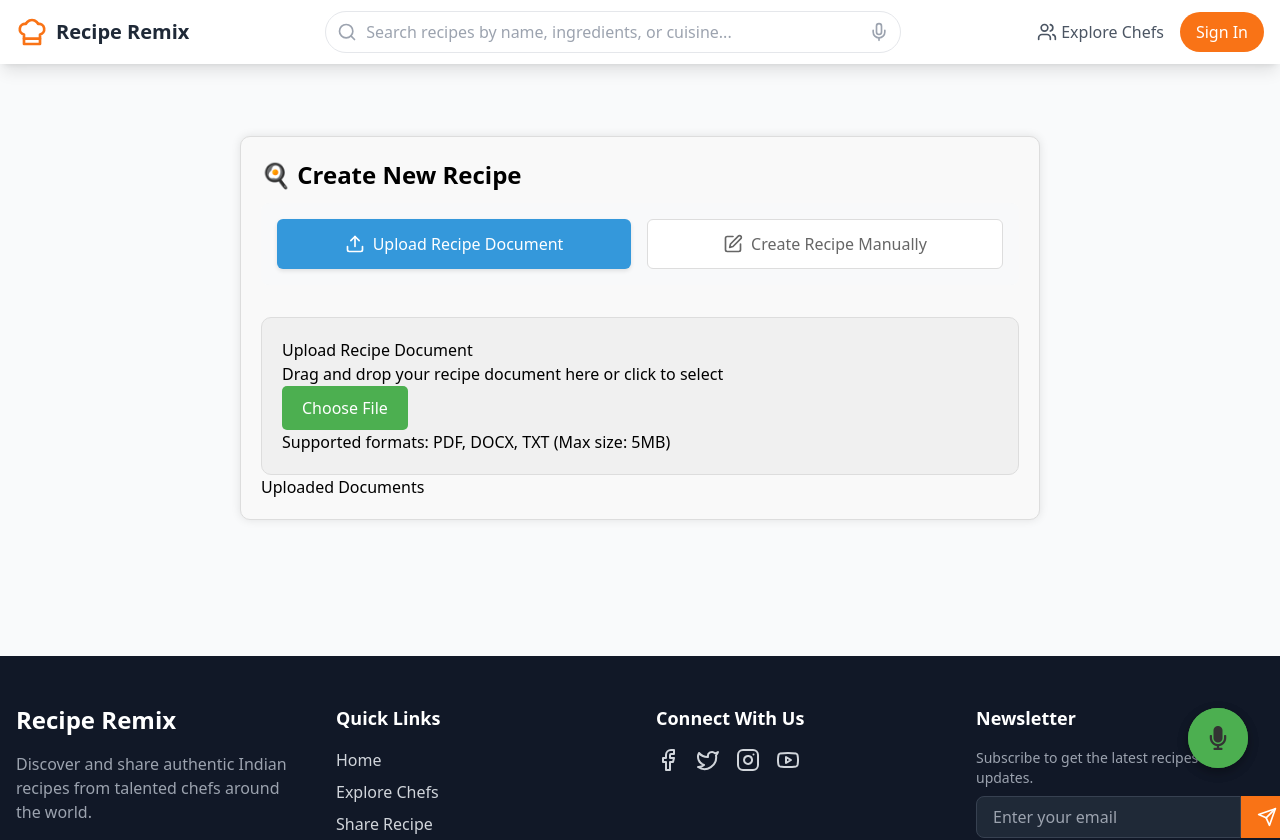
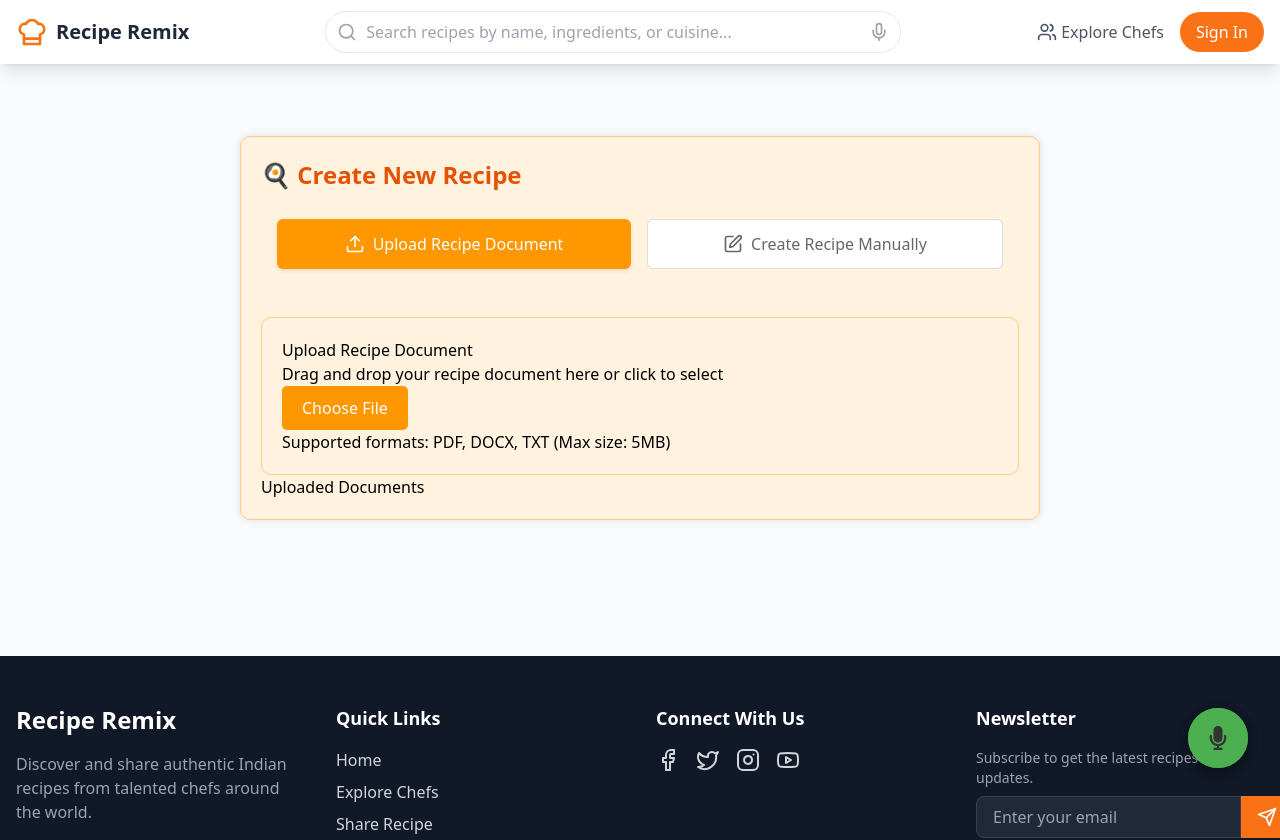
Before and after one commit to Hemanth610/professional, a React (Vite) app: page /create in a window 1280 px wide. Shown: the top 840 px of the page. Built offline with nearby package versions, Linux system fonts and the light colour scheme.

Commit message:
Updated CreateRecipe

```diff
--- a/src/pages/CreateRecipe.tsx
+++ b/src/pages/CreateRecipe.tsx
@@ -5,6 +5,7 @@ import { useAuthStore } from '../store/useAuthStore';
 import { useDropzone } from 'react-dropzone';
 import styled from 'styled-components';
 import VoiceAssistant from '../components/VoiceAssistant';
+import { motion } from 'framer-motion';
 
 interface FileInfo {
     id: string;
@@ -23,8 +24,8 @@ const Container = styled.div`
     max-width: 800px;
     margin: 40px auto;
     padding: 20px;
-    background-color: #f9f9f9;
-    border: 1px solid #ddd;
+    background-color: #fff3e0; /* Light orange */
+    border: 1px solid #ffcc80; /* Lighter orange */
     border-radius: 10px;
     box-shadow: 0 0 10px rgba(0, 0, 0, 0.1);
 `;
@@ -33,28 +34,29 @@ const Title = styled.h1`
     font-size: 24px;
     font-weight: bold;
     margin-bottom: 10px;
+    color: #e65100; /* Dark orange */
 `;
 
 const UploadSection = styled.div<UploadSectionProps>`
-    background-color: ${props => props.isDragActive ? '#e0e0e0' : '#f0f0f0'};
+    background-color: ${props => props.isDragActive ? '#ffe0b2' : '#fff3e0'}; /* Light orange */
     padding: 20px;
-    border: 1px solid #ddd;
+    border: 1px solid #ffcc80; /* Lighter orange */
     border-radius: 10px;
     cursor: pointer;
     &:hover {
-        background-color: #e0e0e0;
+        background-color: #ffe0b2; /* Light orange */
     }
 `;
 
 const UploadButton = styled.button`
-    background-color: #4CAF50;
+    background-color: #ff9800; /* Orange */
     color: #fff;
     padding: 10px 20px;
     border: none;
     border-radius: 5px;
     cursor: pointer;
     &:hover {
-        background-color: #3e8e41;
+        background-color: #fb8c00; /* Darker orange */
     }
 `;
 
@@ -63,10 +65,10 @@ interface MessageProps {
 }
 
 const Message = styled.div<MessageProps>`
-    background-color: ${(props) => (props.type === 'success' ? '#dff0d8' : '#f2dede')};
-    color: ${(props) => (props.type === 'success' ? '#3c763d' : '#a94442')};
+    background-color: ${(props) => (props.type === 'success' ? '#ffe0b2' : '#ffccbc')}; /* Light orange for success, lighter for error */
+    color: ${(props) => (props.type === 'success' ? '#e65100' : '#c62828')}; /* Dark orange for success, red for error */
     padding: 10px;
-    border: 1px solid ${(props) => (props.type === 'success' ? '#d6e9c6' : '#ebccd1')};
+    border: 1px solid ${(props) => (props.type === 'success' ? '#ffcc80' : '#ef9a9a')}; /* Lighter orange for success, lighter red for error */
     border-radius: 5px;
     margin-bottom: 10px;
 `;
@@ -78,9 +80,9 @@ const FileList = styled.ul`
 `;
 
 const FileItem = styled.li`
-    background-color: #f9f9f9;
+    background-color: #fff3e0; /* Light orange */
     padding: 10px;
-    border: 1px solid #ddd;
+    border: 1px solid #ffcc80; /* Lighter orange */
     border-radius: 5px;
     margin-bottom: 10px;
 `;
@@ -99,6 +101,7 @@ const FileIcon = styled.span`
 const FileName = styled.span`
     font-size: 18px;
     font-weight: bold;
+    color: #e65100; /* Dark orange */
 `;
 
 const FileSize = styled.span`
@@ -117,16 +120,16 @@ interface ActionButtonProps {
 }
 
 const ActionButton = styled.button<ActionButtonProps>`
-    background-color: #4CAF50;
+    background-color: #ff9800; /* Orange */
     color: #fff;
     padding: 10px 20px;
     border: none;
     border-radius: 5px;
     cursor: pointer;
     &:hover {
-        background-color: #3e8e41;
+        background-color: #fb8c00; /* Darker orange */
     }
-    ${(props) => props.isDelete && `background-color: #e74c3c; &:hover { background-color: #c0392b; }`}
+    ${(props) => props.isDelete && `background-color: #e74c3c; &:hover { background-color: #c0392b; }`} /* Keep delete button red */
 `;
 
 const PreviewModal = styled.div`
@@ -135,16 +138,16 @@ const PreviewModal = styled.div`
     left: 0;
     width: 100%;
     height: 100%;
-    background-color: rgba(0, 0, 0, 0.5);
+    background-color: rgba(255, 165, 0, 0.5); /* Semi-transparent orange */
     display: flex;
     justify-content: center;
     align-items: center;
 `;
 
 const PreviewContent = styled.div`
-    background-color: #f9f9f9;
+    background-color: #fff3e0; /* Light orange */
     padding: 20px;
-    border: 1px solid #ddd;
+    border: 1px solid #ffcc80; /* Lighter orange */
     border-radius: 10px;
     width: 80%;
     max-height: 80%;
@@ -155,14 +158,14 @@ const CloseButton = styled.button`
     position: absolute;
     top: 10px;
     right: 10px;
-    background-color: #4CAF50;
+    background-color: #ff9800; /* Orange */
     color: #fff;
     padding: 10px 20px;
     border: none;
     border-radius: 5px;
     cursor: pointer;
     &:hover {
-        background-color: #3e8e41;
+        background-color: #fb8c00; /* Darker orange */
     }
 `;
 
@@ -171,7 +174,7 @@ const ToggleContainer = styled.div`
     gap: 1rem;
     margin-bottom: 2rem;
     padding: 1rem;
-    background-color: #f8f9fa;
+    background-color: #fff3e0; /* Light orange */
     border-radius: 8px;
 `;
 
@@ -192,7 +195,7 @@ const ToggleButton = styled.button<Pick<ToggleButtonProps, 'active'>>`
     flex: 1;
 
     ${props => props.active ? `
-        background-color: #3498db;
+        background-color: #ff9800; /* Orange */
         color: white;
         box-shadow: 0 2px 4px rgba(0, 0, 0, 0.1);
     ` : `
@@ -201,7 +204,7 @@ const ToggleButton = styled.button<Pick<ToggleButtonProps, 'active'>>`
         border: 1px solid #ddd;
 
         &:hover {
-            background-color: #f0f0f0;
+            background-color: #ffe0b2; /* Light orange */
         }
     `}
 `;
@@ -476,6 +479,12 @@ const CreateRecipe: React.FC = () => {
     return (
         <>
             <VoiceAssistant onTranscript={handleVoiceTranscript} />
+            <motion.div
+                initial={{ opacity: 0, y: -20 }} // Start off-screen
+                animate={{ opacity: 1, y: 0 }} // Animate to on-screen
+                exit={{ opacity: 0, y: -20 }} // Animate off-screen
+                transition={{ duration: 0.8 }} // Increased duration of the animation
+            >
                 <Container>
                     <Title>🍳 Create New Recipe</Title>
 
@@ -498,7 +507,11 @@ const CreateRecipe: React.FC = () => {
 
                     {isUploadMode ? (
                         // Document Upload Section
-                    <>
+                        <motion.div
+                            initial={{ opacity: 0, y: -20 }}
+                            animate={{ opacity: 1, y: 0 }}
+                            transition={{ duration: 0.8 }} // Increased duration of the animation
+                        >
                             <UploadSection {...getRootProps()} isDragActive={isDragActive}>
                                 <h2>Upload Recipe Document</h2>
                                 <p>Drag and drop your recipe document here or click to select</p>
@@ -516,7 +529,14 @@ const CreateRecipe: React.FC = () => {
                             <h2>Uploaded Documents</h2>
                             <FileList>
                                 {Array.from(files.values()).map(file => (
-                                <FileItem key={file.id}>
+                                    <motion.div
+                                        key={file.id}
+                                        initial={{ opacity: 0, y: -10 }}
+                                        animate={{ opacity: 1, y: 0 }}
+                                        exit={{ opacity: 0, y: -10 }}
+                                        transition={{ duration: 0.3 }}
+                                    >
+                                        <FileItem>
                                             <FileInfo>
                                                 <FileIcon>{getFileIcon(file.type)}</FileIcon>
                                                 <FileName>{file.name}</FileName>
@@ -531,6 +551,7 @@ const CreateRecipe: React.FC = () => {
                                                 </ActionButton>
                                             </FileActions>
                                         </FileItem>
+                                    </motion.div>
                                 ))}
                             </FileList>
 
@@ -553,10 +574,15 @@ const CreateRecipe: React.FC = () => {
                                     </PreviewContent>
                                 </PreviewModal>
                             )}
-                    </>
+                        </motion.div>
                     ) : (
                         // Manual Recipe Creation Form
-                    <div className="bg-white rounded-xl shadow-lg p-8">
+                        <motion.div
+                            initial={{ opacity: 0, y: -20 }}
+                            animate={{ opacity: 1, y: 0 }}
+                            transition={{ duration: 0.8 }} // Increased duration of the animation
+                            className="bg-white rounded-xl shadow-lg p-8"
+                        >
                             <form onSubmit={handleSubmit} className="space-y-6">
                                 <div>
                                     <label className="block text-sm font-medium text-gray-700 mb-2">
@@ -768,9 +794,10 @@ const CreateRecipe: React.FC = () => {
                                     Create Recipe
                                 </button>
                             </form>
-                    </div>
+                        </motion.div>
                     )}
                 </Container>
+            </motion.div>
         </>
     );
 };
```
Lines whose indentation alone changed are shown as unchanged.
